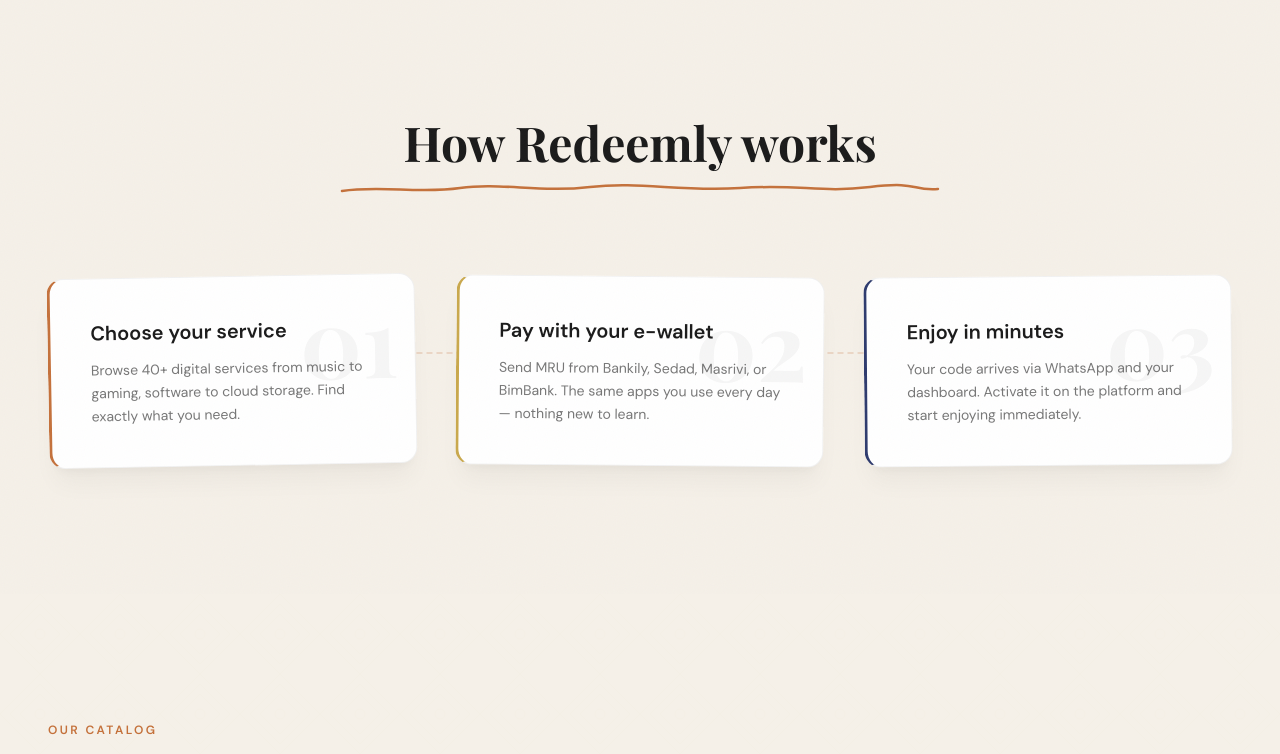
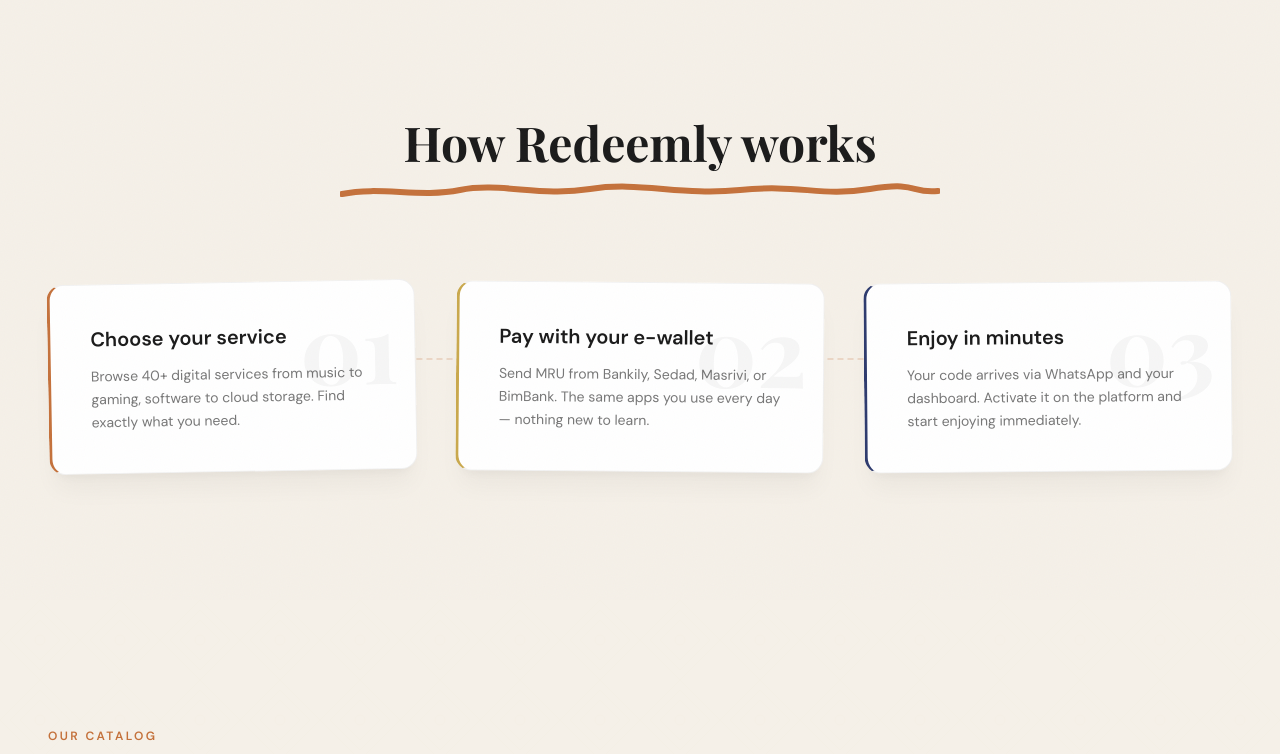
Before and after one commit to terjit-solutions/redeemly, a Next.js app: page / in a window 1280 px wide. Shown: the part 904-1658 px from the top of the page. Built offline with nearby package versions, Linux system fonts and the light colour scheme.

Commit message:
Make squiggly underline thicker

```diff
--- a/src/components/landing/HowItWorksSection.tsx
+++ b/src/components/landing/HowItWorksSection.tsx
@@ -57,16 +57,16 @@
 function HandDrawnUnderline({ isInView }: { isInView: boolean }) {
   return (
     <svg
-      viewBox="0 0 600 14"
+      viewBox="0 0 600 20"
       fill="none"
       xmlns="http://www.w3.org/2000/svg"
       preserveAspectRatio="none"
-      style={{ display: "block", margin: "16px auto 0", width: "min(100%, 600px)", height: "14px" }}
+      style={{ display: "block", margin: "16px auto 0", width: "min(100%, 600px)", height: "20px" }}
     >
       <motion.path
-        d="M2 9 C 40 3, 80 12, 120 6 S 200 11, 250 5 S 340 10, 400 6 S 480 11, 530 5 S 570 9, 598 7"
+        d="M2 12 C 40 4, 80 16, 120 8 S 200 15, 250 7 S 340 14, 400 8 S 480 15, 530 7 S 570 12, 598 9"
         stroke="#C4713B"
-        strokeWidth={2.5}
+        strokeWidth={6}
         strokeLinecap="round"
         fill="none"
         initial={{ pathLength: 0 }}
```
